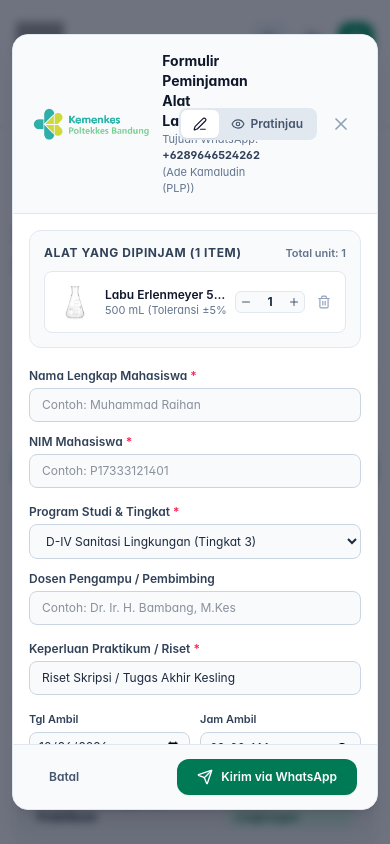
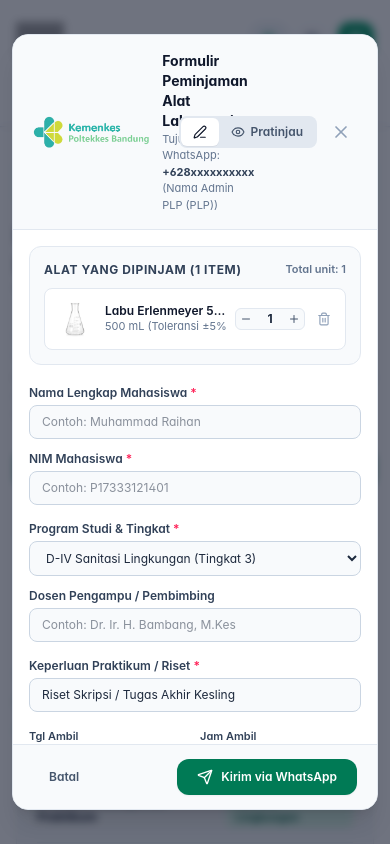
Before and after one commit to faizyoshio/labkesling-bandung, a React (Vite) app: page / in a window 390 px wide. Both pictures are taken after a click on the button "Pinjam Labu Erlenmeyer 500 mL". Shown: the top 844 px of the page. Built offline with nearby package versions, Linux system fonts and the light colour scheme; no server answers; grey boxes are pictures that could not be loaded.

Commit message:
refactor(env): remove hardcoded PLP name and phone fallback from source code

```diff
--- a/src/App.tsx
+++ b/src/App.tsx
@@ -348,6 +348,8 @@ export function App() {
         campusName={settings.campus_name}
         departmentName={settings.department_name}
         labName={settings.lab_name}
+        adminName={settings.admin_name}
+        whatsappNumber={settings.whatsapp_number}
       />
 
     </div>
--- a/src/components/BorrowModal.tsx
+++ b/src/components/BorrowModal.tsx
@@ -96,6 +96,10 @@ export const BorrowModal: React.FC<BorrowModalProps> = ({
       setErrorMessage('Program studi & tingkat wajib dipilih.');
       return;
     }
+    if (!settings.whatsapp_number || !settings.whatsapp_number.trim()) {
+      setErrorMessage('Nomor WhatsApp PLP belum dikonfigurasi pada Environment Variables (VITE_LAB_WHATSAPP_NUMBER).');
+      return;
+    }
 
     setIsSubmitting(true);
     setErrorMessage('');
@@ -161,7 +165,11 @@ export const BorrowModal: React.FC<BorrowModalProps> = ({
                 Formulir Peminjaman Alat Laboratorium
               </h2>
               <p className="text-[11px] text-slate-500">
-                Tujuan WhatsApp: <strong className="text-slate-700">+{settings.whatsapp_number}</strong> ({settings.admin_name})
+                Tujuan WhatsApp:{' '}
+                <strong className="text-slate-700">
+                  {settings.whatsapp_number ? `+${settings.whatsapp_number}` : 'Belum diatur di ENV'}
+                </strong>{' '}
+                ({settings.admin_name})
               </p>
             </div>
           </div>
--- a/src/components/Hero.tsx
+++ b/src/components/Hero.tsx
@@ -14,7 +14,8 @@ export const Hero: React.FC<HeroProps> = ({
   onOpenAssistants
 }) => {
   const formatDisplayPhone = (num: string) => {
-    const digits = num.replace(/\D/g, '');
+    const digits = (num || '').replace(/\D/g, '');
+    if (!digits) return 'Belum diatur di ENV';
     if (digits.startsWith('62')) {
       const rest = digits.slice(2);
       if (rest.length === 11) {
--- a/src/components/LabAssistantsModal.tsx
+++ b/src/components/LabAssistantsModal.tsx
@@ -9,6 +9,8 @@ interface LabAssistantsModalProps {
   campusName: string;
   departmentName: string;
   labName: string;
+  adminName?: string;
+  whatsappNumber?: string;
 }
 
 export const LabAssistantsModal: React.FC<LabAssistantsModalProps> = ({
@@ -17,12 +19,30 @@ export const LabAssistantsModal: React.FC<LabAssistantsModalProps> = ({
   campusName,
   departmentName,
   labName,
+  adminName,
+  whatsappNumber,
 }) => {
   const [filter, setFilter] = useState<'all' | 'plp' | 'aslab'>('all');
 
   if (!isOpen) return null;
 
-  const filteredTeam: LabAssistant[] = labAssistantsList.filter((item: LabAssistant) => {
+  const dynamicTeam: LabAssistant[] = labAssistantsList.map((item) => {
+    if (item.id === 'aslab-2' && adminName && !adminName.includes('Belum Dikonfigurasi')) {
+      const cleanName = adminName.replace(/\s*\(PLP\)\s*/i, '').trim();
+      return {
+        ...item,
+        name: cleanName,
+        phone: whatsappNumber || item.phone,
+        avatar_url: `https://ui-avatars.com/api/?name=${encodeURIComponent(cleanName)}&background=0d9488&color=fff&size=128`,
+      };
+    }
+    return {
+      ...item,
+      phone: item.phone || whatsappNumber || '',
+    };
+  });
+
+  const filteredTeam: LabAssistant[] = dynamicTeam.filter((item: LabAssistant) => {
     if (filter === 'plp') return item.role.includes('Kepala') || item.role.includes('PLP');
     if (filter === 'aslab') return item.role.includes('Asisten');
     return true;
--- a/src/data/mockEquipment.ts
+++ b/src/data/mockEquipment.ts
@@ -5,8 +5,8 @@ export const initialLabSettings: LabSettings = {
   lab_name: 'Laboratorium Terpadu Kesehatan Lingkungan',
   campus_name: 'Poltekkes Kemenkes Bandung',
   department_name: 'Jurusan Kesehatan Lingkungan (Sanitasi)',
-  whatsapp_number: '6289646524262',
-  admin_name: 'Ade Kamaludin (PLP)',
+  whatsapp_number: '',
+  admin_name: 'PLP Laboratorium (Belum Dikonfigurasi di ENV)',
   operating_hours: 'Senin - Jumat: 08:00 - 16:00 WIB (Gedung Lab Kesling Cimahi)',
   logo_url: '/logo-poltekkes-bandung.png',
 };
@@ -19,19 +19,19 @@ export const labAssistantsList: LabAssistant[] = [
     sub_lab: 'Unit Pengelola Laboratorium Kesling',
     nim_nip: 'NIP. 19xxxxxxxxxxxxxx (Sampel)',
     shift_schedule: 'Senin - Kamis (Konsultasi Riset & Izin Khusus)',
-    phone: '6289646524262',
+    phone: '',
     avatar_url: 'https://ui-avatars.com/api/?name=Kepala+Lab&background=047857&color=fff&size=128',
     specialization: 'Kebijakan Laboratorium, AMDAL, Toksikologi Lingkungan & Riset Dosen',
   },
   {
     id: 'aslab-2',
-    name: 'Ade Kamaludin',
+    name: '[Nama Pranata Laboratorium Pendidikan]',
     role: 'Pranata Laboratorium Pendidikan (PLP)',
     sub_lab: 'Laboratorium Pengelolaan Alat & Bahan Kesling',
     nim_nip: 'PLP Laboratorium Kesling',
     shift_schedule: 'Senin - Jumat (08.00 - 16.00 WIB)',
-    phone: '6289646524262',
-    avatar_url: 'https://ui-avatars.com/api/?name=Ade+Kamaludin&background=0d9488&color=fff&size=128',
+    phone: '',
+    avatar_url: 'https://ui-avatars.com/api/?name=PLP+Utama&background=0d9488&color=fff&size=128',
     specialization: 'Pengelolaan Inventaris Alat, Kalibrasi Instrumen, Verifikasi Peminjaman Alat & K3 Lab',
   },
   {
@@ -41,7 +41,7 @@ export const labAssistantsList: LabAssistant[] = [
     sub_lab: 'Laboratorium Mikrobiologi & Parasitologi Lingkungan',
     nim_nip: 'NIP. 19xxxxxxxxxxxxxx (Sampel)',
     shift_schedule: 'Senin - Jumat (08.00 - 16.00 WIB)',
-    phone: '6289646524262',
+    phone: '',
     avatar_url: 'https://ui-avatars.com/api/?name=PLP+Mikro&background=0891b2&color=fff&size=128',
     specialization: 'Media Kultur Kuman, Pemeriksaan Coliform MPN, Sterilisasi Autoclave & Biosafety',
   },
@@ -52,7 +52,7 @@ export const labAssistantsList: LabAssistant[] = [
     sub_lab: 'Koordinator Praktikum Terpadu',
     nim_nip: 'NIM. P17333xxxxxx (Sampel)',
     shift_schedule: 'Senin & Rabu (10.00 - 15.00 WIB)',
-    phone: '6289646524262',
+    phone: '',
     avatar_url: 'https://ui-avatars.com/api/?name=Koor+Aslab&background=0284c7&color=fff&size=128',
     specialization: 'Manajemen Jadwal Praktikum, Presensi Laboratorium & Koordinasi Modul',
   },
@@ -63,7 +63,7 @@ export const labAssistantsList: LabAssistant[] = [
     sub_lab: 'Lab Analisis Kualitas Air & Limbah Cair',
     nim_nip: 'NIM. P17333xxxxxx (Sampel)',
     shift_schedule: 'Selasa & Kamis (09.00 - 14.00 WIB)',
-    phone: '6289646524262',
+    phone: '',
     avatar_url: 'https://ui-avatars.com/api/?name=Aslab+Air&background=10b981&color=fff&size=128',
     specialization: 'Pemeriksaan DO/BOD, Titrasi Kesadahan, Labu Erlenmeyer & Turbiditas Air Bersih',
   },
@@ -74,7 +74,7 @@ export const labAssistantsList: LabAssistant[] = [
     sub_lab: 'Lab Udara, Kebisingan & K3 Lingkungan Kerja',
     nim_nip: 'NIM. P17333xxxxxx (Sampel)',
     shift_schedule: 'Rabu & Jumat (08.30 - 15.00 WIB)',
-    phone: '6289646524262',
+    phone: '',
     avatar_url: 'https://ui-avatars.com/api/?name=Aslab+Udara&background=14b8a6&color=fff&size=128',
     specialization: 'Pengoperasian Sound Level Meter, Lux Meter, High Volume Air Sampler & Heat Stress',
   },
@@ -85,7 +85,7 @@ export const labAssistantsList: LabAssistant[] = [
     sub_lab: 'Lab Pengendalian Vektor & Rodentia (BPP)',
     nim_nip: 'NIM. P17333xxxxxx (Sampel)',
     shift_schedule: 'Senin & Kamis (13.00 - 16.00 WIB)',
-    phone: '6289646524262',
+    phone: '',
     avatar_url: 'https://ui-avatars.com/api/?name=Aslab+Vektor&background=06b6d4&color=fff&size=128',
     specialization: 'Identifikasi Morfologi Jentik Aedes/Anopheles, Mikroskop Stereo & Fogging Trainer',
   },
@@ -96,7 +96,7 @@ export const labAssistantsList: LabAssistant[] = [
     sub_lab: 'Bengkel Sanitasi & Pengolahan Sampah/Tanah',
     nim_nip: 'NIM. P17333xxxxxx (Sampel)',
     shift_schedule: 'Selasa & Jumat (10.00 - 15.30 WIB)',
-    phone: '6289646524262',
+    phone: '',
     avatar_url: 'https://ui-avatars.com/api/?name=Aslab+Sanitasi&background=3b82f6&color=fff&size=128',
     specialization: 'Teknologi Tepat Guna (TTG) Sanitasi, Saringan Pasir Lambat, Uji Kompos & Soil Test',
   }
--- a/src/lib/whatsapp.ts
+++ b/src/lib/whatsapp.ts
@@ -1,11 +1,11 @@
 import type { BorrowFormData, CartItem, LabSettings } from '../types';
 
 /**
- * Sanitasi nomor telepon agar hanya berisi digit numerik standar internasional (contoh: 6289646524262).
+ * Sanitasi nomor telepon agar hanya berisi digit numerik standar internasional (contoh: 628xxxxxxxxxx).
  * Mencegah karakter ilegal, injeksi parameter URL, atau nomor kosong.
  */
 export const sanitizePhoneNumber = (phone: string): string => {
-  const cleaned = phone.replace(/\D/g, '');
+  const cleaned = (phone || '').replace(/\D/g, '');
   if (cleaned.startsWith('0')) {
     return '62' + cleaned.slice(1);
   }
@@ -13,8 +13,7 @@ export const sanitizePhoneNumber = (phone: string): string => {
   if (/^62[0-9]{8,13}$/.test(cleaned)) {
     return cleaned;
   }
-  // Fallback ke kontak default PLP
-  return '6289646524262';
+  return '';
 };
 
 /**
@@ -55,12 +54,12 @@ export const formatWhatsAppMessageText = (
     })
     .join('\n');
 
-  return `Yth. Bapak ${settings.admin_name}
+  return `Yth. Bapak/Ibu ${settings.admin_name}
 ${settings.lab_name}
 ${settings.department_name}
 ${settings.campus_name}
 
-Selamat pagi/siang Pak Ade, mohon izin menyampaikan permohonan peminjaman alat laboratorium untuk keperluan praktikum/penelitian dengan rincian sebagai berikut:
+Selamat pagi/siang, mohon izin menyampaikan permohonan peminjaman alat laboratorium untuk keperluan praktikum/penelitian dengan rincian sebagai berikut:
 
 *Identitas Peminjam:*
 - Nama Lengkap: ${cleanName}
```
Also changed, not shown: 2 other files (tests, documents, lock files or other folders).
